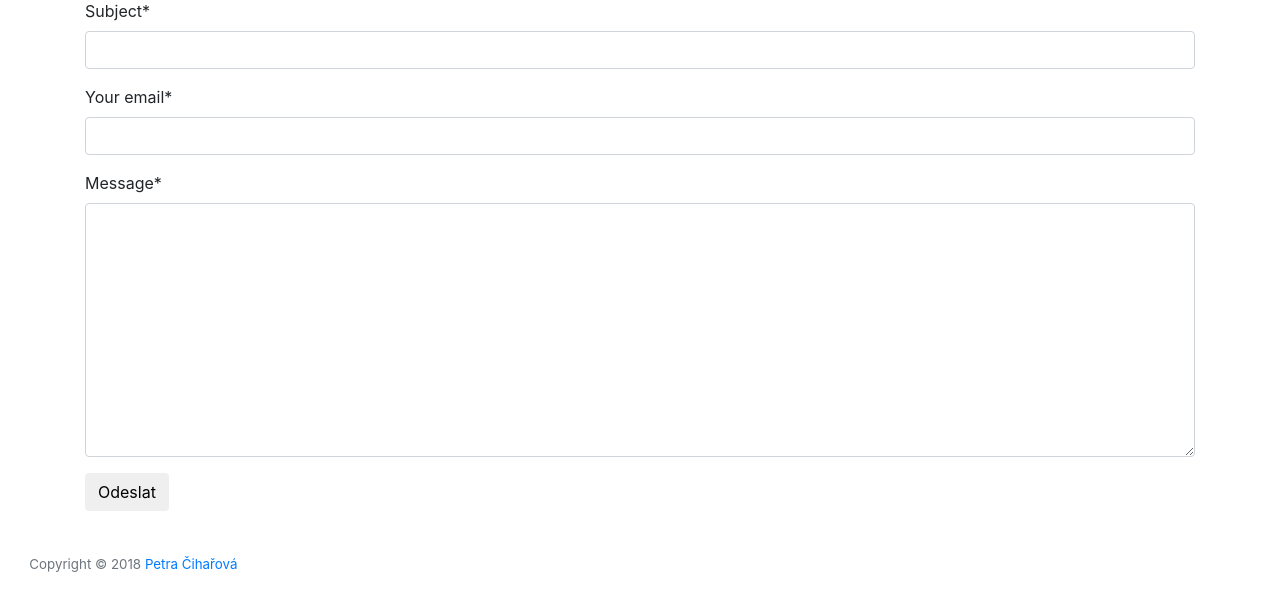
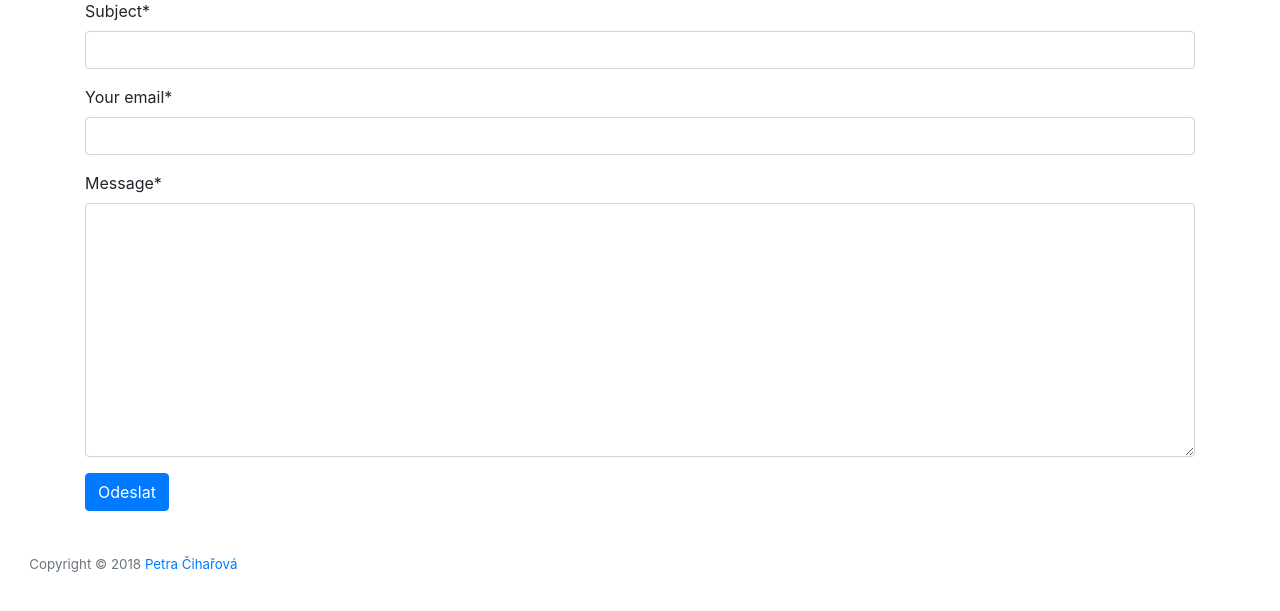
Before and after one commit to nijel/photoblog, a Django app: page /kontakt/ in a window 1280 px wide. Shown: the part 133-744 px from the top of the page. Run offline with Django 3.2, Linux system fonts and the light colour scheme; data that the repository does not hold is empty; parts of the project's set-up code (start-up, migrations or seed data) failed here and were passed over; some libraries are stand-ins or nearby versions.

Commit message:
Fix submit button styling
Signed-off-by: Michal Čihař <michal@cihar.com>

```diff
--- a/posts/templates/contact.html
+++ b/posts/templates/contact.html
@@ -9,7 +9,7 @@
 <form action="{% url 'contact' %}" method="post">
     {% csrf_token %}
     {{ form | crispy }}
-    <input class="btn btn-default" type="submit" value="Odeslat" />
+    <input class="btn btn-primary" type="submit" value="Odeslat" />
 </form>
 
 {% endblock %}
```
